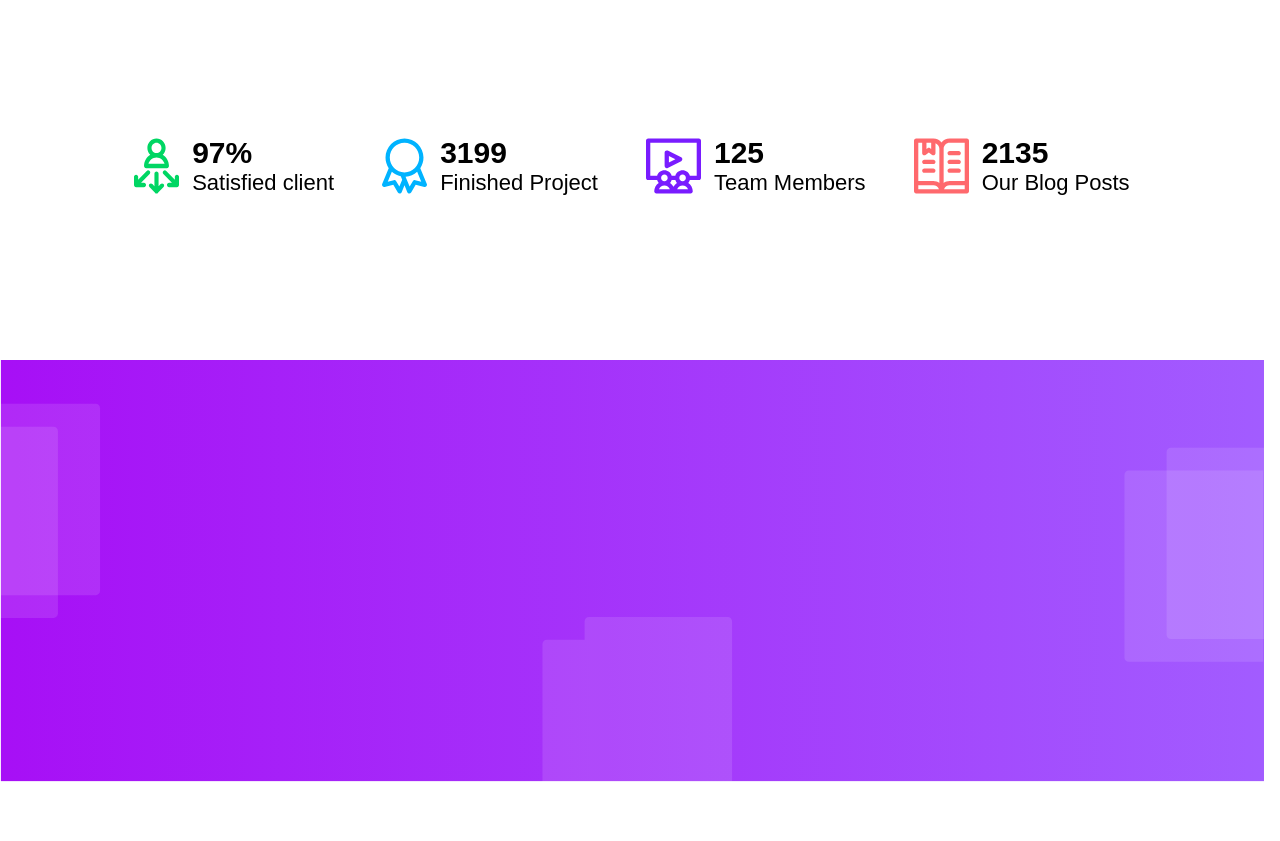
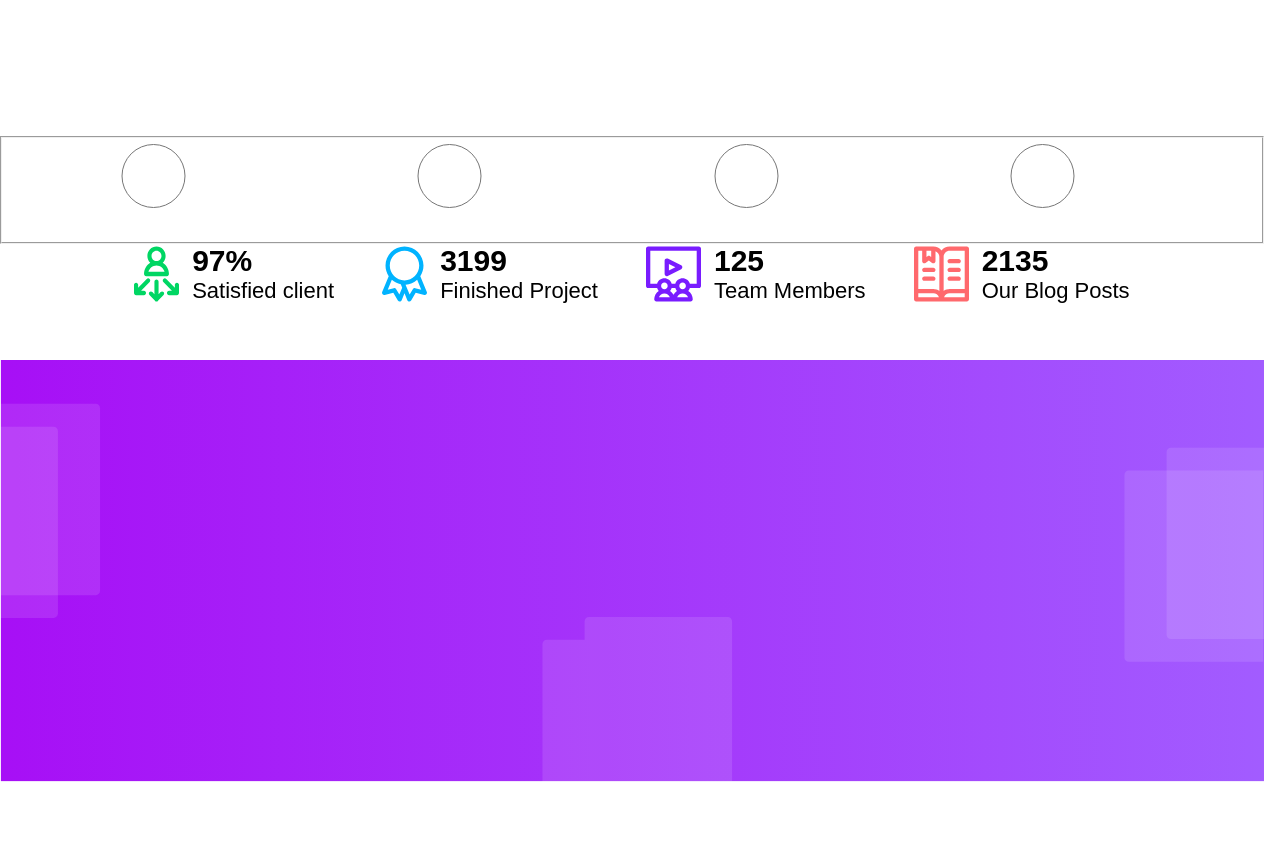
Before and after one commit to parthasarathi04/Replicate-2.0, a plain HTML site: page index.html in a window 1280 px wide. Shown: the part 2920-3761 px from the top of the page. Drawn offline with Linux system fonts and the light colour scheme; a web font is replaced by a local one.

Commit message:
Update index.html

```diff
--- a/index.html
+++ b/index.html
@@ -226,6 +226,13 @@
                     </div>
                 </div>
 
+                <fieldset id="radio">
+                    <input type="radio" name="radio" id="radio1" onclick="slide(0)">
+                    <input type="radio" name="radio" id="radio2" onclick="slide(1)">
+                    <input type="radio" name="radio" id="radio3" onclick="slide(2)">
+                    <input type="radio" name="radio" id="radio4" onclick="slide(3)">
+                </fieldset>
+
 
                 <div id="project-detail">
                     <div class="project-detail-item">
```
